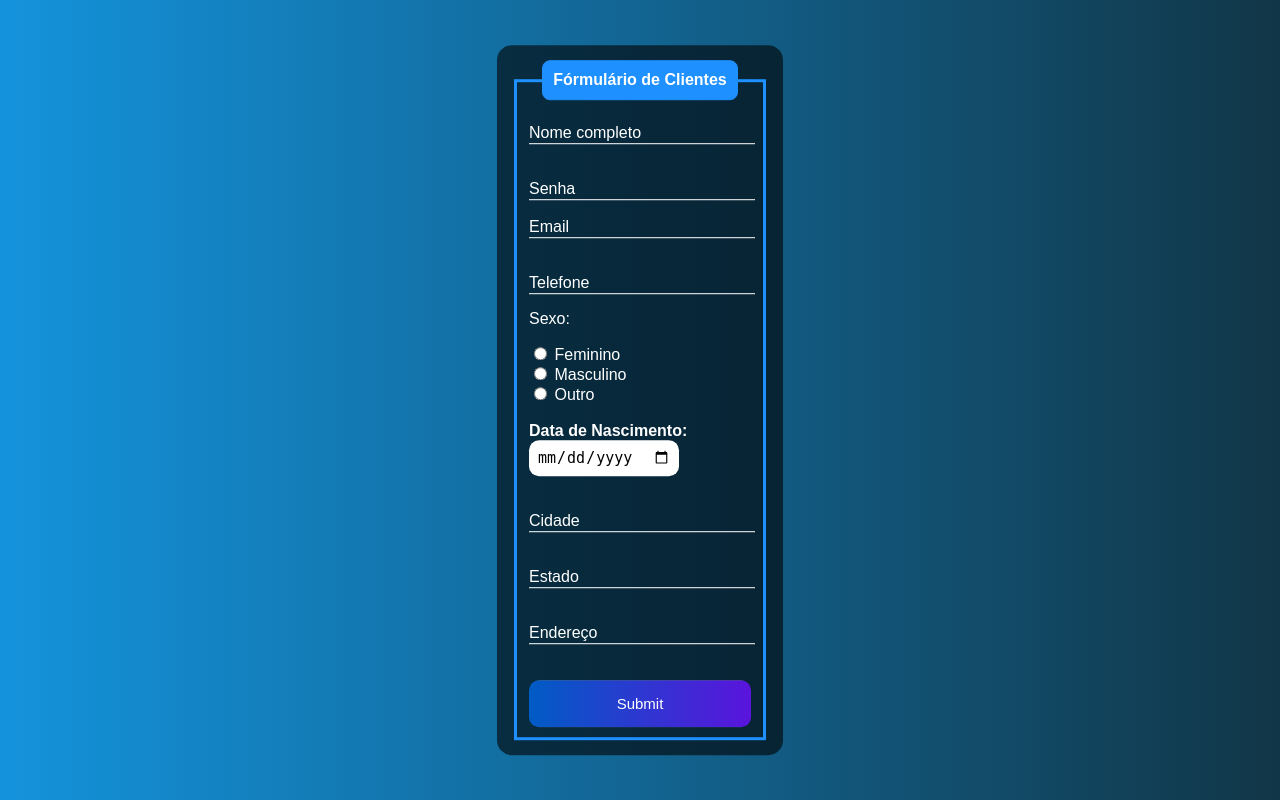
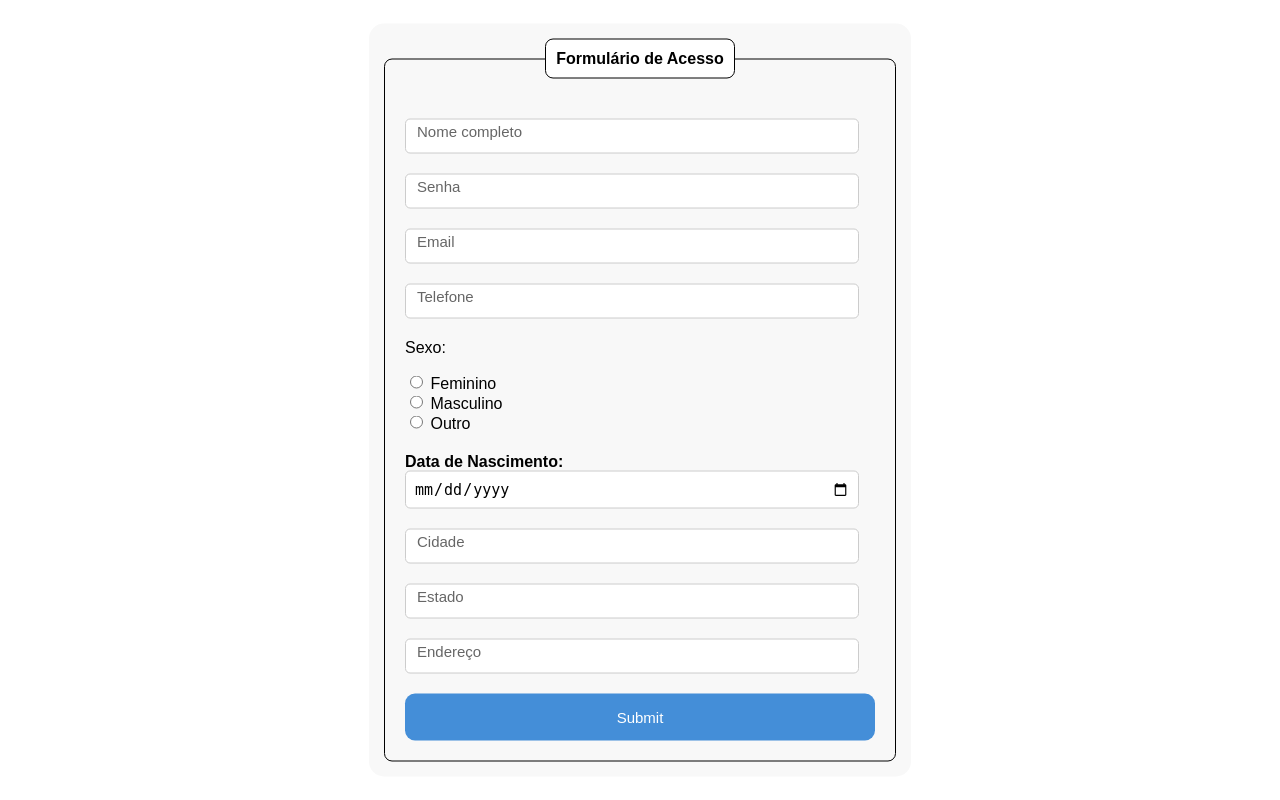
Before and after one commit to wesleydeandrade/projeto-login, a PHP site: page /formulario.php in a window 1280 px wide. Run offline with PHP 8.4, Linux system fonts and the light colour scheme.

Commit message:
Edição do CSS
Arrumado o estilo do CSS, bem como organização do HTML e inclusão do arquivo SQL

```diff
--- /dev/null
+++ b/estilo/formulario.css
@@ -0,0 +1,80 @@
+body {
+    font-family: Arial, Helvetica, sans-serif;
+}
+
+.box {
+    color: black;
+    position: absolute;
+    top: 50%;
+    left: 50%;
+    transform: translate(-50%, -50%);
+    padding: 15px;
+    border-radius: 15px;
+    width: 40%;
+    background-color: #f8f8f8; /* Adicionei uma cor de fundo para destacar o contêiner */
+}
+
+fieldset {
+    border: 1px solid black;
+    border-radius: 8px;
+    margin: 0;
+    padding: 20px; /* Aumentei o preenchimento interno para separar os elementos */
+}
+
+legend {
+    border: 1px solid black;
+    padding: 10px;
+    text-align: center;
+    background-color: white;
+    border-radius: 8px;
+    margin-bottom: 20px; /* Adicionei uma margem inferior para separar do conteúdo */
+}
+
+.inputBox {
+    position: relative;
+    margin-bottom: 20px; /* Adicionei uma margem inferior para separar os campos */
+}
+
+.inputUser, #data_nascimento {
+    padding: 8px;
+    border: 1px solid #ccc;
+    border-radius: 5px;
+    width: calc(100% - 16px); /* Adicionei uma margem para compensar o preenchimento interno */
+    font-size: 15px;
+    outline: none;
+    box-sizing: border-box;
+    background-color: #ffffff; /* Adicionei uma cor de fundo para os campos de entrada */
+}
+
+.labelInput {
+    position: absolute;
+    top: 50%;
+    transform: translateY(-80%);
+    left: 12px; /* Ajustei a posição do rótulo para um alinhamento mais coerente */
+    pointer-events: none;
+    transition: .5s;
+    font-size: 15px;
+    color: #666;
+}
+
+.inputUser:focus ~ .labelInput,
+.inputUser:valid ~ .labelInput {
+    top: 0;
+    font-size: 12px;
+    color: black;
+}
+
+#submit {
+    background-color: rgb(68, 142, 216);
+    width: 100%;
+    border: none;
+    padding: 15px;
+    color: white;
+    font-size: 15px;
+    cursor: pointer;
+    border-radius: 10px;
+}
+
+#submit:hover {
+    background-color: deepskyblue;
+}
--- a/formulario.php
+++ b/formulario.php
@@ -1,31 +1,43 @@
 <?php
 
-if(isset($_POST["submit"]))
-{
-    //print_r($_POST['nome']);
-    //print_r('<br>');
-    //print_r($_POST['email']);
-    //print_r('<br>');
-    //print_r($_POST['telefone']);
-    //print_r('<br>');
+if(isset($_POST["submit"])) {
+    // Evite comentários desnecessários
+    // print_r($_POST['nome']);
+    // print_r('<br>');
+    // print_r($_POST['email']);
+    // print_r('<br>');
+    // print_r($_POST['telefone']);
+    // print_r('<br>');
 
+    // Evite inclusões desnecessárias se o arquivo config.php já estiver incluído anteriormente
     include_once('config.php');
 
+    // Recupere os valores dos campos do formulário
     $nome = $_POST['nome'];
-    $senha = $_POST ['senha'];
+    $senha = $_POST['senha'];
     $email = $_POST['email'];
     $telefone = $_POST['telefone'];
     $genero = $_POST['genero'];
     $data_nascimento = $_POST['data_nascimento'];
     $cidade = $_POST['cidade'];
     $estado = $_POST['estado'];
-    $endereco = $_POST ['endereco'];
+    $endereco = $_POST['endereco'];
 
+    // Use prepared statements para segurança
+    $stmt = $conexao->prepare("INSERT INTO usuarios(nome, senha, email, telefone, sexo, data_nasc, cidade, estado, endereco) VALUES (?, ?, ?, ?, ?, ?, ?, ?, ?)");
+    $stmt->bind_param("sssssssss", $nome, $senha, $email, $telefone, $genero, $data_nascimento, $cidade, $estado, $endereco);
+    $stmt->execute();
 
-    $result = mysqli_query($conexao, "INSERT INTO usuarios(nome,senha,email,telefone,sexo,data_nasc,cidade,estado,endereco) VALUES ('$nome','$senha','$email','$telefone','$genero','$data_nascimento','$cidade','$estado','$endereco')");
-
+    // Verifique se a inserção foi bem-sucedida
+    if ($stmt->affected_rows > 0) {
+        echo "Inserção bem-sucedida!";
+    } else {
+        echo "Erro ao inserir no banco de dados.";
     }
 
+    // Feche a declaração preparada
+    $stmt->close();
+}
 
 ?>
 
@@ -37,105 +49,36 @@ if(isset($_POST["submit"]))
     <meta http-equiv="X-UA-Compatible" content="IE=edge">
     <meta name="viewport" content="width=device-width, initial-scale=1.0">
     <title>Formulário | GN</title>
-    <style>
-        body{
-            font-family: Arial, Helvetica, sans-serif;
-            background-image: linear-gradient(to right, rgb(20, 147, 220), rgb(17, 54, 71));
-        }
-        .box{
-            color: white;
-            position: absolute;
-            top: 50%;
-            left: 50%;
-            transform: translate(-50%,-50%);
-            background-color: rgba(0, 0, 0, 0.6);
-            padding: 15px;
-            border-radius: 15px;
-            width: 20%;
-        }
-        fieldset{
-            border: 3px solid dodgerblue;
-        }
-        legend{
-            border: 1px solid dodgerblue;
-            padding: 10px;
-            text-align: center;
-            background-color: dodgerblue;
-            border-radius: 8px;
-        }
-        .inputBox{
-            position: relative;
-        }
-        .inputUser{
-            background: none;
-            border: none;
-            border-bottom: 1px solid white;
-            outline: none;
-            color: white;
-            font-size: 15px;
-            width: 100%;
-            letter-spacing: 2px;
-        }
-        .labelInput{
-            position: absolute;
-            top: 0px;
-            left: 0px;
-            pointer-events: none;
-            transition: .5s;
-        }
-        .inputUser:focus ~ .labelInput,
-        .inputUser:valid ~ .labelInput{
-            top: -20px;
-            font-size: 12px;
-            color: dodgerblue;
-        }
-        #data_nascimento{
-            border: none;
-            padding: 8px;
-            border-radius: 10px;
-            outline: none;
-            font-size: 15px;
-        }
-        #submit{
-            background-image: linear-gradient(to right,rgb(0, 92, 197), rgb(90, 20, 220));
-            width: 100%;
-            border: none;
-            padding: 15px;
-            color: white;
-            font-size: 15px;
-            cursor: pointer;
-            border-radius: 10px;
-        }
-        #submit:hover{
-            background-image: linear-gradient(to right,rgb(0, 80, 172), rgb(80, 19, 195));
-        }
-    </style>
+    <link rel="stylesheet" href="estilo/formulario.css">
+
 </head>
 <body>
     <div class="box">
         <form action="formulario.php" method="post">
             <fieldset>
-                <legend><b>Fórmulário de Clientes</b></legend>
-                <br>
+                <legend><b>Formulário de Acesso</b></legend>
+
                 <div class="inputBox">
                     <input type="text" name="nome" id="nome" class="inputUser" required>
                     <label for="nome" class="labelInput">Nome completo</label>
                 </div>
-                <br><br>
+
                 <div class="inputBox">
                     <input type="password" name="senha" id="senha" class="inputUser" required>
                     <label for="senha" class="labelInput">Senha</label>
                 </div>
-                <br>
+
                 <div class="inputBox">
                     <input type="text" name="email" id="email" class="inputUser" required>
                     <label for="email" class="labelInput">Email</label>
                 </div>
-                <br><br>
+
                 <div class="inputBox">
                     <input type="tel" name="telefone" id="telefone" class="inputUser" required>
                     <label for="telefone" class="labelInput">Telefone</label>
                 </div>
+
+                <div class="inputBox">
                     <p>Sexo:</p>
                     <input type="radio" id="feminino" name="genero" value="feminino" required>
                     <label for="feminino">Feminino</label>
@@ -145,25 +88,28 @@ if(isset($_POST["submit"]))
                     <br>
                     <input type="radio" id="outro" name="genero" value="outro" required>
                     <label for="outro">Outro</label>
-                <br><br>
+                </div>
+
+                <div class="inputBox">
                     <label for="data_nascimento"><b>Data de Nascimento:</b></label>
-                <input type="date" name="data_nascimento" id="data_nascimento" required>
-                <br><br><br>
+                    <input type="date" name="data_nascimento" id="data_nascimento" class="inputUser" required>
+                </div>
+
                 <div class="inputBox">
                     <input type="text" name="cidade" id="cidade" class="inputUser" required>
                     <label for="cidade" class="labelInput">Cidade</label>
                 </div>
-                <br><br>
+
                 <div class="inputBox">
                     <input type="text" name="estado" id="estado" class="inputUser" required>
                     <label for="estado" class="labelInput">Estado</label>
                 </div>
-                <br><br>
+
                 <div class="inputBox">
                     <input type="text" name="endereco" id="endereco" class="inputUser" required>
                     <label for="endereco" class="labelInput">Endereço</label>
                 </div>
-                <br><br>
+
                 <input type="submit" name="submit" id="submit">
             </fieldset>
         </form>
--- a/index.php
+++ b/index.php
@@ -16,7 +16,13 @@
             <br><br>
             <input type="password" name="senha" placeholder="Senha">
             <br><br>
+
             <input class="inputSubmit" type="submit" name="submit" value="Entrar">
+            <br>
+            <a href="formulario.php" class="registro">Registrar</a>
+
+
+
         </form>
     </div>
 </body>
--- a/sistema.php
+++ b/sistema.php
@@ -18,12 +18,12 @@ $logado = $_SESSION['nome'];
     <title>Sistema</title>
     <link rel="stylesheet" href="estilo/sistema.css">
 
-
 </head>
 <body>
+    <div class = "box">
     <h1>Acessou o sistema</h1>
     <?php
-    echo "<h1> Bem Vindo <u> $logado</></h1>";
+    echo "<h1> Olá, $logado</></h1>";
     ?>
     <h2>Envio de Certificação</h2>
     <fieldset>
@@ -86,5 +86,7 @@ $logado = $_SESSION['nome'];
             document.getElementById('formulario').reset();
         });
     </script>
+    </div>
 </body>
+
 </html>
```
Also changed, not shown: estilo/index.css (+25 -1 lines), estilo/sistema.css (+72 -8 lines), formulario_routines.sql (added, +35 -0 lines), formulario_usuarios.sql (added, +59 -0 lines). Lines whose indentation alone changed are shown as unchanged.
